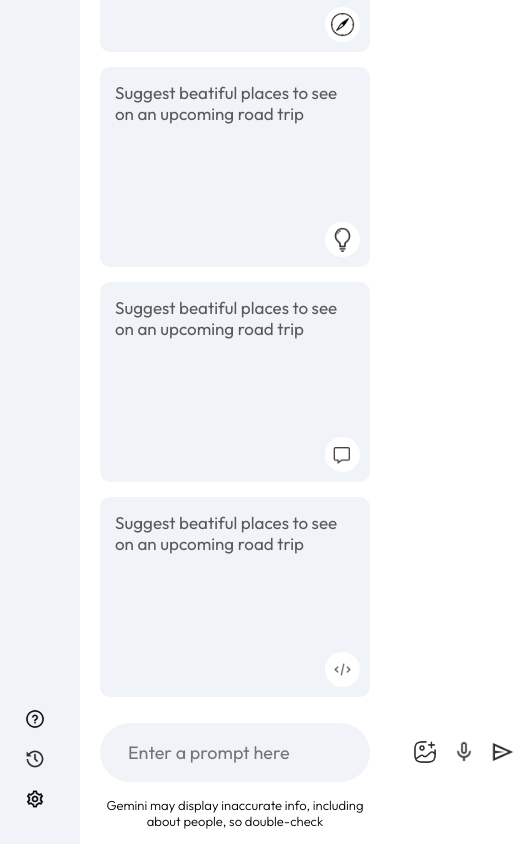
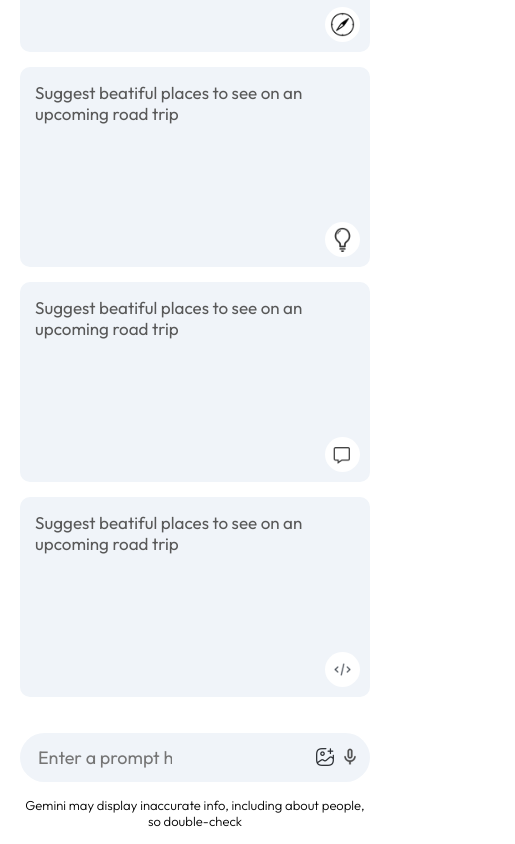
Before and after one commit to tamayo2/Gemini-API, a React (Vite) app: page / in a window 390 px wide. Shown: the part 672-1516 px from the top of the page, 515 px wide, since content can reach past the window. Built offline with nearby package versions, Linux system fonts and the light colour scheme.

Commit message:
Finalizacion Clon

```diff
--- a/src/components/Main/Main.css
+++ b/src/components/Main/Main.css
@@ -178,3 +178,19 @@
     font-weight: 300;
     line-height: 1.8;
 }
+
+@media (max-width: 600px) {
+    .main-bottom input{
+        flex: none;
+        width: 150px;
+    }
+    .main-bottom img{
+        width: 20px;
+    }
+    .search-box {
+        padding: 5px 10px;
+    }
+    .search-box div {
+        gap: 5px;
+    }
+}
--- a/src/components/Main/Main.jsx
+++ b/src/components/Main/Main.jsx
@@ -64,7 +64,7 @@
                         <div>
                             <img src={assets.gallery_icon} alt='gallery' />
                             <img src={assets.mic_icon} alt='gallery'/>
-                            <img onClick={() => onSent ()} src={assets.send_icon} alt='gallery' />
+                            {input?<img onClick={() => onSent ()} src={assets.send_icon} alt='gallery' />:null}
                         </div>
                     </div>
                     <p className='bottom-info '>
--- a/src/components/Sidebar/Sidebar.css
+++ b/src/components/Sidebar/Sidebar.css
@@ -33,6 +33,7 @@
 .sidebar .recent {
     display: flex;
     flex-direction: column;
+    animation: fadeIn 2s;
 }
 
 .sidebar .recent-title {
@@ -64,3 +65,9 @@
     padding-right: 10px;
     cursor: pointer;
 }
+
+@media (max-width: 600px) {
+    .sidebar {
+        display: none;
+    }
+}
--- a/src/components/Sidebar/Sidebar.jsx
+++ b/src/components/Sidebar/Sidebar.jsx
@@ -6,7 +6,7 @@
 const Sidebar = () => {
 
     const [extended, setExtended] = useState(false);
-    const {onSent,prevPrompts,setRecentPrompt} = useContext(Context);
+    const {onSent,prevPrompts,setRecentPrompt,newChat} = useContext(Context);
 
     const loadPrompt = async (prompt) => {
         setRecentPrompt(prompt)
@@ -17,7 +17,7 @@
         <div className= 'sidebar'>
             <div className= 'top'>
                 <img onClick={()=>setExtended(prev=>!prev)}  className= 'menu' src={assets.menu_icon} alt= '' />
-                <div className= 'new-chat'>
+                <div onClick={() =>newChat()} className= 'new-chat'>
                     <img src={assets.plus_icon} alt=''/>
                     {extended?<p>New Chat</p>:null}
                 </div>
--- a/src/context/Context.jsx
+++ b/src/context/Context.jsx
@@ -16,6 +16,11 @@
         setTimeout(function () {
             setResultData(prev=>prev+nextWord);
         }, 75*index)
+    }
+
+    const newChat = () => {
+        setLoading(false);
+        setShowResult(false);
     }
 
     const onSent = async (prompt) => {
@@ -62,7 +67,8 @@
         loading,
         resultData,
         input,
-        setInput
+        setInput,
+        newChat
     }
 
     return (
--- a/src/index.css
+++ b/src/index.css
@@ -10,4 +10,14 @@
 #root {
   min-height: 100vh;
   display: flex;
+  animation: fadeIn 2s;
 }
+
+@keyframes fadeIn {
+  0%{
+    opacity: 0;
+  }
+  100%{
+    opacity: 1;
+  }
+}
```
